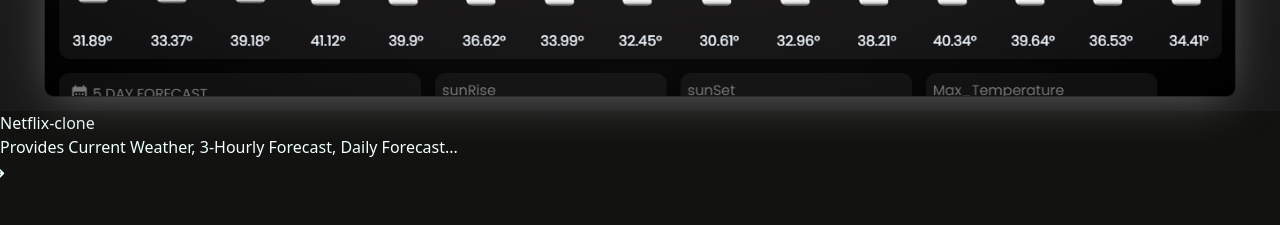
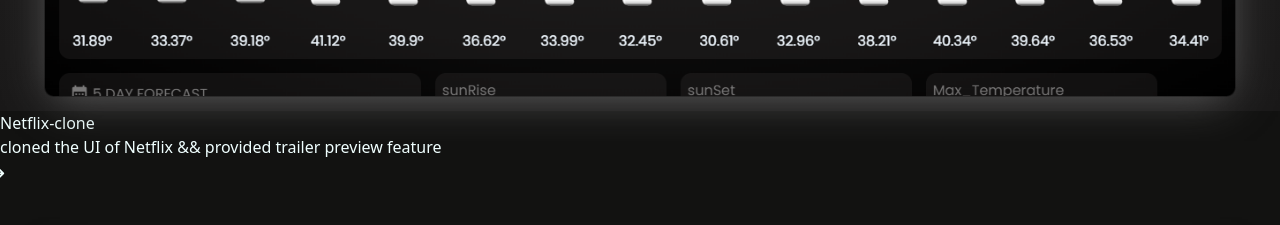
Before and after one commit to SaraKulsum/saraKulsum-portfolio, a React (Vite) app: page / in a window 1280 px wide. Shown: the part 1840-2065 px from the top of the page. Built offline with nearby package versions, Linux system fonts and the light colour scheme.

Commit message:
fixed the link of Netflix clone

```diff
--- a/src/components/HomePage.jsx
+++ b/src/components/HomePage.jsx
@@ -21,7 +21,7 @@ const HomePage = () => {
           <HeroSection />
           <ProjectDisplayFrame heading = {"HAMD"} subLine = {"E-commerce web app"} img = {project1} link = {"https://hamd-ecom.web.app"} cls = {"project_hamd"}/>
           <ProjectDisplayFrame heading = {"Weather-App"} subLine = {"Provides Current Weather, 3-Hourly Forecast, Daily Forecast..."} img = {project2} link = {"https://weather-app-7860.web.app"}  cls = {"project_weatherApp"}/>
-          <ProjectDisplayFrame heading = {"Netflix-clone"} subLine = {"Provides Current Weather, 3-Hourly Forecast, Daily Forecast..."} img = {project3} link = {"https://hamd-ecom.web.app"}  cls = {"project_Netflix"}/>
+          <ProjectDisplayFrame heading = {"Netflix-clone"} subLine = {"cloned the UI of Netflix && provided trailer preview feature"} img = {project3} link = {"https://sarakulsum.github.io/Netflix-Clone/"}  cls = {"project_Netflix"}/>
 
 
         </div>
```
